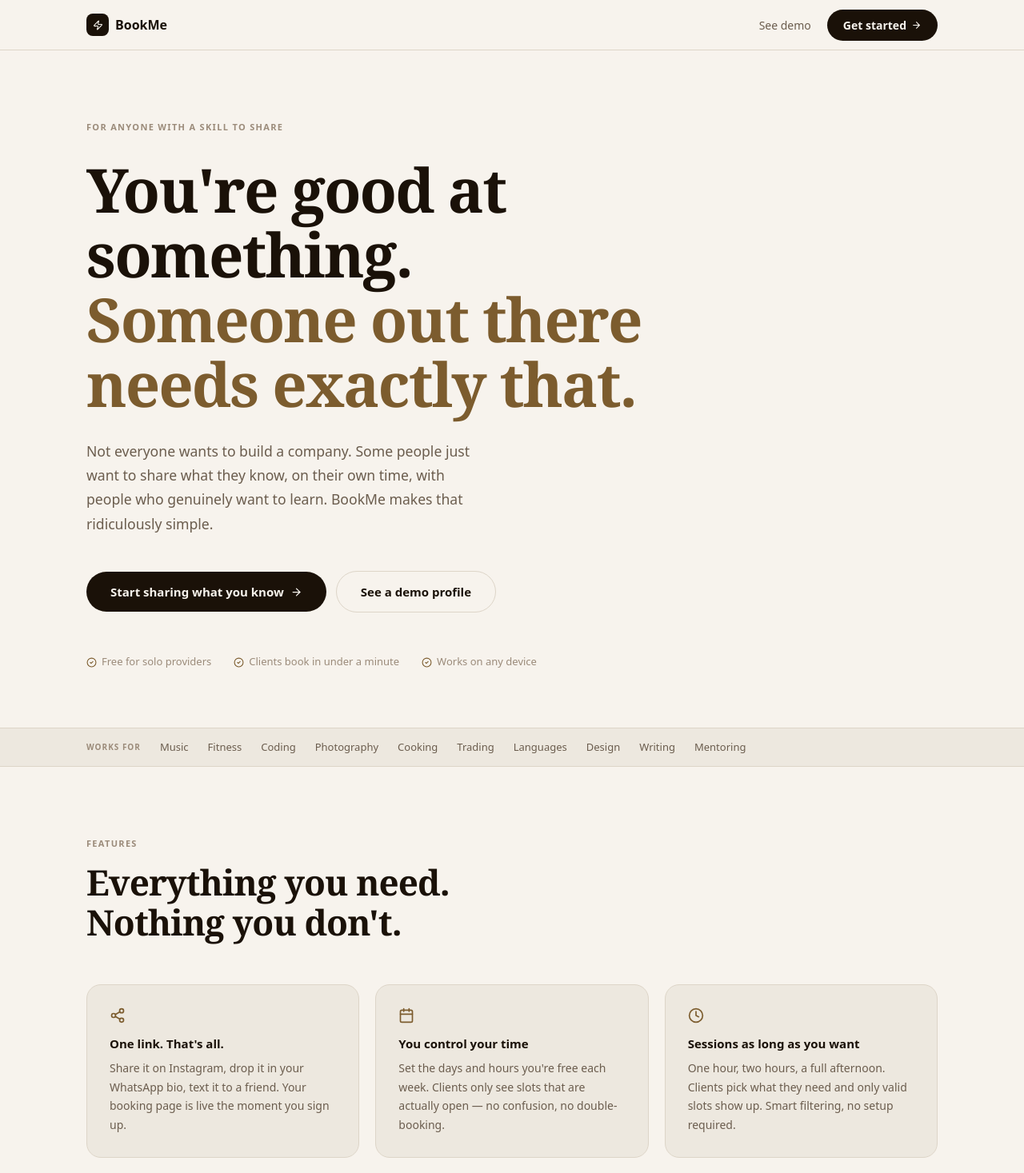
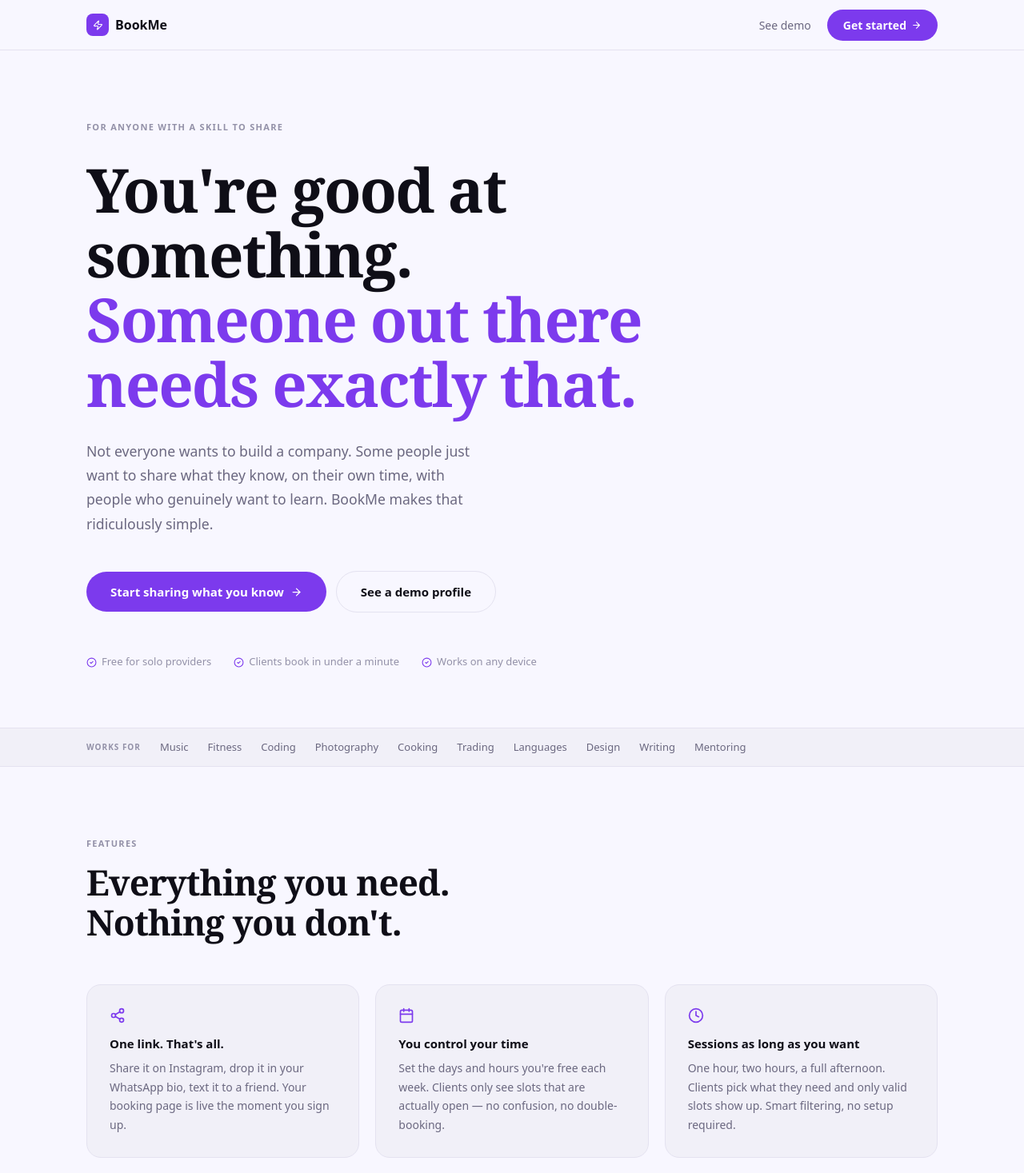
Before and after one commit to x0trad/bookme, a Next.js app: page / in a window 1280 px wide. Shown: the top 1467 px of the page at 80% size. Built offline with nearby package versions, Linux system fonts and the light colour scheme.

Commit message:
retheme landing page to purple to match app

```diff
--- a/app/page.tsx
+++ b/app/page.tsx
@@ -60,13 +60,13 @@ const skills = [
   "Trading", "Languages", "Design", "Writing", "Mentoring",
 ];
 
-const CREAM = "#f7f3ed";
-const CREAM_DARK = "#ede8df";
-const BORDER = "#ddd5c8";
-const INK = "#1a1108";
-const INK_MUTED = "#6b5d4e";
-const WARM_MID = "#9b8b7a";
-const ACCENT_WARM = "#7c5c2e";
+const CREAM = "#f8f7ff";
+const CREAM_DARK = "#f1f0f8";
+const BORDER = "#e4e2f0";
+const INK = "#0f0e17";
+const INK_MUTED = "#6b6880";
+const WARM_MID = "#9391a8";
+const ACCENT_WARM = "#7c3aed";
 
 export default function LandingPage() {
   return (
@@ -77,8 +77,8 @@ export default function LandingPage() {
         <div style={{ maxWidth: 1120, margin: "0 auto", padding: "0 28px", display: "flex", alignItems: "center", justifyContent: "space-between", height: 62 }}>
           {/* Logo */}
           <div style={{ display: "flex", alignItems: "center", gap: 8, fontWeight: 800, fontSize: 16, color: INK }}>
-            <span style={{ width: 28, height: 28, borderRadius: 8, background: INK, display: "flex", alignItems: "center", justifyContent: "center" }}>
-              <Zap size={13} style={{ color: CREAM }} />
+            <span style={{ width: 28, height: 28, borderRadius: 8, background: ACCENT_WARM, display: "flex", alignItems: "center", justifyContent: "center" }}>
+              <Zap size={13} style={{ color: "#fff" }} />
             </span>
             BookMe
           </div>
@@ -94,7 +94,7 @@ export default function LandingPage() {
             <Link
               href="/login"
               style={{
-                background: INK, color: CREAM,
+                background: ACCENT_WARM, color: "#fff",
                 borderRadius: 999, padding: "9px 20px",
                 fontWeight: 700, fontSize: 14,
                 textDecoration: "none",
@@ -151,7 +151,7 @@ export default function LandingPage() {
             <Link
               href="/login"
               style={{
-                background: INK, color: CREAM,
+                background: ACCENT_WARM, color: "#fff",
                 borderRadius: 999, padding: "14px 30px",
                 fontWeight: 700, fontSize: 15,
                 textDecoration: "none",
@@ -261,7 +261,7 @@ export default function LandingPage() {
                 <div key={s.n} style={{ display: "flex", gap: 22 }}>
                   <div style={{
                     flexShrink: 0, width: 46, height: 46, borderRadius: 14,
-                    background: INK, color: CREAM,
+                    background: ACCENT_WARM, color: "#fff",
                     display: "flex", alignItems: "center", justifyContent: "center",
                     fontWeight: 800, fontSize: 12, letterSpacing: "0.03em",
                   }}>
@@ -297,7 +297,7 @@ export default function LandingPage() {
             href="/login"
             style={{
               display: "inline-flex", alignItems: "center", gap: 8,
-              background: INK, color: CREAM,
+              background: ACCENT_WARM, color: "#fff",
               borderRadius: 999, padding: "16px 34px",
               fontWeight: 700, fontSize: 15, textDecoration: "none",
             }}
```
